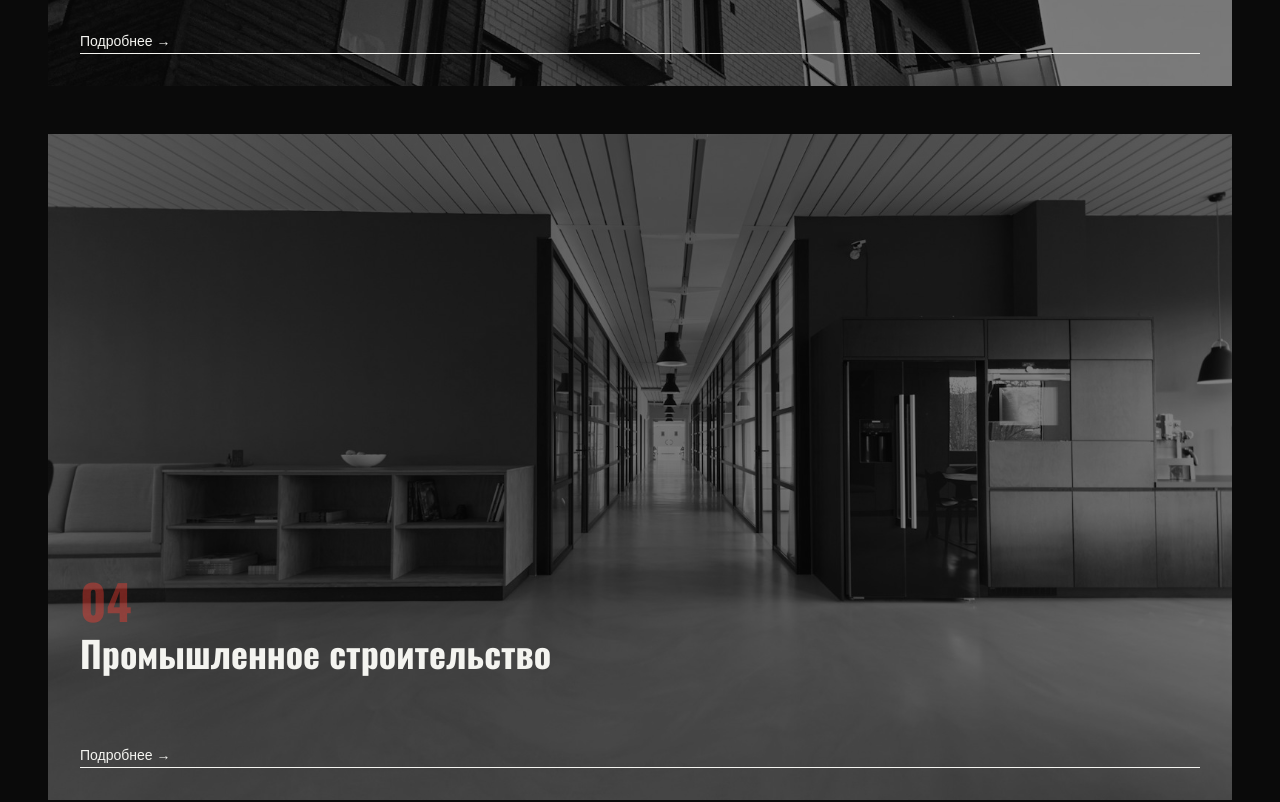
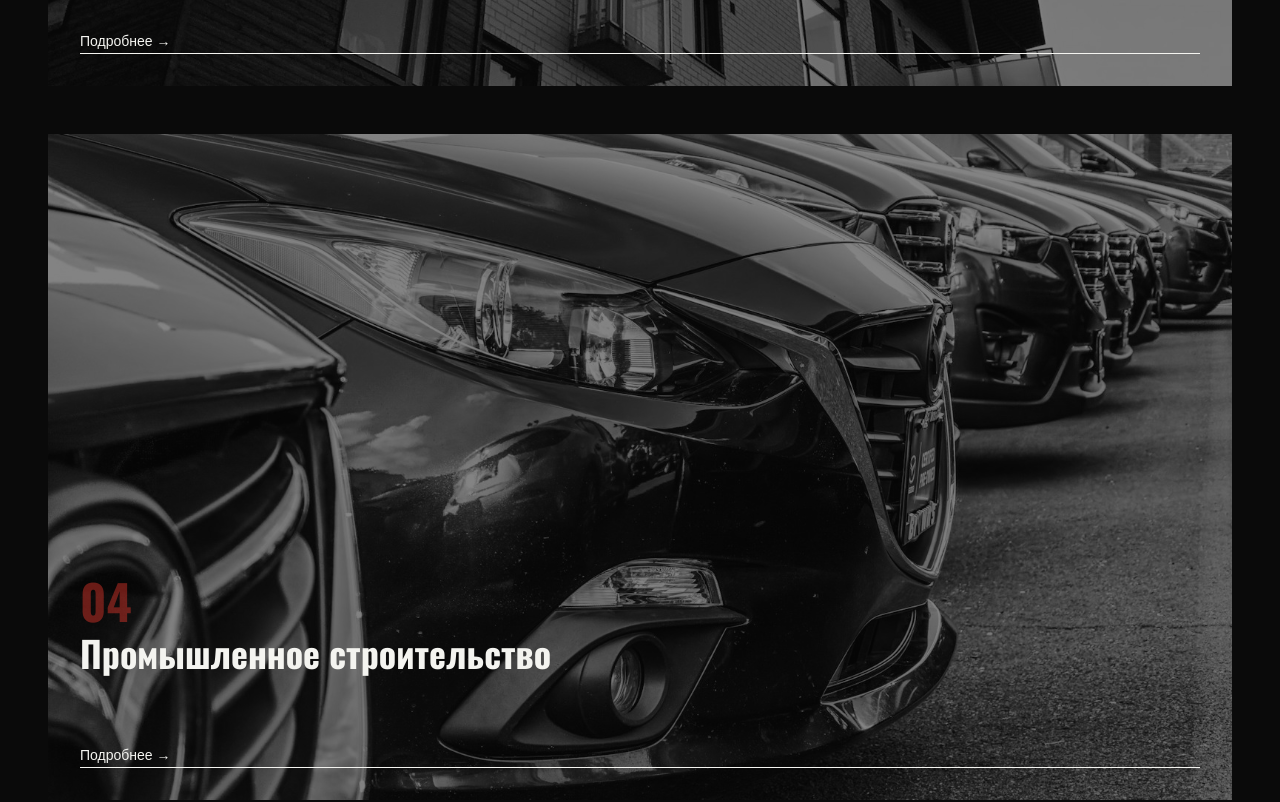
Before and after one commit to Pugmeister/ed-grupp, a React (Vite) app: page /services in a window 1280 px wide. Shown: the part 2360-3162 px from the top of the page. Built offline with nearby package versions, Linux system fonts and the light colour scheme; a web font is replaced by a local one.

Commit message:
Обновлены данные

```diff
--- a/src/data/news.js
+++ b/src/data/news.js
@@ -25,7 +25,7 @@ export const news = [
     title: 'Внедрение новых стандартов качества',
     date: '2025-12-10',
     excerpt: '[КРАТКОЕ ОПИСАНИЕ] Обновлённые процессы контроля на всех этапах строительства.',
-    image: 'https://images.unsplash.com/photo-1504307651254-35680f356fd0?w=800&q=80', // Внешнюю ссылку не трогаем!
+    image: img('images/office.jpg'),
     content: '[ПОЛНЫЙ ТЕКСТ НОВОСТИ] Placeholder.',
   },
 ]
--- a/src/data/services.js
+++ b/src/data/services.js
@@ -5,103 +5,185 @@ export const services = [
     id: 1,
     slug: 'logistics',
     title: 'Логистика',
-    shortDescription: 'Инфраструктура, которая двигает экономику. Складские комплексы класса А и индустриальные парки.',
-    description: '[ОПИСАНИЕ] Полный цикл проектирования и строительства логистических объектов: от концепции до ввода в эксплуатацию. Складские комплексы класса А, кросс-докинг, индустриальные парки.',
+    shortDescription:
+      'Склады класса А, которые принимают поток, а не просто «стоят у трассы». Логопарки для маркетплейсов, ритейла и дистрибуции.',
+    description:
+      'Главная специализация ED GRUPP — складская логистика полного цикла. От анализа участка и мастер-плана до доков, инженерии и ввода в эксплуатацию. Среди реализованных объектов — комплексы в Московской области, Екатеринбурге, Ростове-на-Дону и Краснодаре. Резиденты таких площадок — AliExpress, Ozon, X5, «Лента», Яндекс и другие. Считаем квадратные метры, сроки и инженерию так, чтобы объект зарабатывал с первого сезона, а не «доделывался» после сдачи.',
     image: img('images/logistics.jpg'),
     advantages: [
-      'Класс А объекты',
-      'BIM-проектирование',
-      'Соблюдение сроков',
-      'Инженерная инфраструктура',
+      'Склады и логопарки класса А',
+      'Участки от локальных хабов до 100+ га',
+      'Доки, дворы, сети — в одном контуре',
+      'Срок и качество в одном договоре',
     ],
     process: [
-      { step: '01', title: 'Анализ участка', text: 'Оценка локации, транспортной доступности и потенциала' },
-      { step: '02', title: 'Концепция', text: 'Мастер-план и финансовая модель' },
-      { step: '03', title: 'Проектирование', text: 'Рабочая документация и BIM' },
-      { step: '04', title: 'Строительство', text: 'Контроль качества и сроков' },
+      {
+        step: '01',
+        title: 'Анализ участка',
+        text: 'Локация, транспорт, рельеф, потенциал очередей застройки',
+      },
+      {
+        step: '02',
+        title: 'Концепция',
+        text: 'Мастер-план, типология корпусов, экономика проекта',
+      },
+      {
+        step: '03',
+        title: 'Проектирование',
+        text: 'Рабочая документация, инженерия, согласованные решения',
+      },
+      {
+        step: '04',
+        title: 'Строительство',
+        text: 'Возведение, сети, контроль качества и ввод',
+      },
     ],
     facts: [
-      { value: '[ЦИФРА]', label: 'Объектов' },
-      { value: '[ЦИФРА]', label: 'м² построено' },
-      { value: '[ЦИФРА]', label: 'Лет опыта' },
+      { value: '4+', label: 'Крупных логопарка' },
+      { value: '500+', label: 'тыс. м² складов' },
+      { value: '20+', label: 'Лет опыта' },
     ],
-    relatedProjects: ['logistics-complex-a', 'industrial-park'],
+    relatedProjects: [
+      'sklad-obuhovo-moskva',
+      'sklad-koltsovo-ekaterinburg',
+      'sklad-dorozhnyj-rostov',
+      'sklad-oktyabrskij-krasnodar',
+    ],
   },
   {
     id: 2,
     slug: 'commercial',
     title: 'Коммерция',
-    shortDescription: 'Точки притяжения. Офисные и торговые пространства, генерирующие стабильный денежный поток.',
-    description: '[ОПИСАНИЕ] Разработка и реализация коммерческих объектов: офисные центры, торговые пространства, mixed-use комплексы.',
+    shortDescription:
+      'Торговые и многофункциональные центры, где архитектура работает на поток и арендную историю — не на «красивую картинку».',
+    description:
+      'Строим коммерческую недвижимость под ключ: торговые центры, mixed-use, объекты с понятной ролью в городе. Пример — ТЦ «Сказка» в Краснодаре площадью 30 000 м²: семейный формат, полный цикл от концепции до сдачи. Для инвестора и оператора важны не слоганы, а конструктив, инженерия, зонирование и срок выхода на арендный поток.',
     image: img('images/commercial.jpg'),
     advantages: [
-      'Высокая арендная доходность',
-      'Современные стандарты',
-      'Гибкие планировки',
-      'Энергоэффективность',
+      'Торговые и МФК под ключ',
+      'Зонирование под реальный трафик',
+      'Инженерия и конструктив без сюрпризов',
+      'Один подрядчик на весь цикл',
     ],
     process: [
-      { step: '01', title: 'Исследование', text: 'Анализ спроса и конкурентной среды' },
-      { step: '02', title: 'Концепция', text: 'Функциональное зонирование' },
-      { step: '03', title: 'Реализация', text: 'Строительство и fit-out' },
-      { step: '04', title: 'Управление', text: 'Передача в эксплуатацию' },
+      {
+        step: '01',
+        title: 'Исследование',
+        text: 'Спрос, окружение, формат объекта',
+      },
+      {
+        step: '02',
+        title: 'Концепция',
+        text: 'Функции, потоки, экономика площадей',
+      },
+      {
+        step: '03',
+        title: 'Реализация',
+        text: 'Строительство, инженерия, подготовка к открытию',
+      },
+      {
+        step: '04',
+        title: 'Сдача',
+        text: 'Ввод в эксплуатацию и передача оператору',
+      },
     ],
     facts: [
-      { value: '[ЦИФРА]', label: 'Объектов' },
-      { value: '[ЦИФРА]', label: 'м²' },
-      { value: '[ЦИФРА]', label: 'Клиентов' },
+      { value: '30 тыс.', label: 'м² ТЦ «Сказка»' },
+      { value: '1', label: 'Подрядчик на цикл' },
+      { value: '20+', label: 'Лет на рынке' },
     ],
-    relatedProjects: ['commercial-center'],
+    relatedProjects: ['tts-skazka-krasnodar'],
   },
   {
     id: 3,
     slug: 'residential',
     title: 'Жилищное строительство',
-    shortDescription: 'Современные жилые пространства с продуманной инфраструктурой и качеством жизни.',
-    description: '[ОПИСАНИЕ] Строительство жилых комплексов различного класса. От концепции до передачи ключей.',
+    shortDescription:
+      'Жилые комплексы, в которых инженерия и среда продуманы до сдачи — а не «добавятся потом».',
+    description:
+      'Возводим жильё разного класса: от элитного дома с подземным паркингом в центре Краснодара до многосекционных комплексов в Волгограде. ЖК «Сказка», «Галактика», «Новый», «Снегири» — объекты, где важны не только фасады, но и сети, паркинг, двор и срок передачи ключей. Тот же подход к графику и качеству, что на складских и коммерческих площадках.',
     image: img('images/residential.jpg'),
     advantages: [
-      'Комфортная среда',
-      'Развитая инфраструктура',
-      'Качественные материалы',
-      'Соблюдение сроков сдачи',
+      'Комплексы и дома разного класса',
+      'Подземные паркинги и инженерия',
+      'Среда, которую не стыдно сдать',
+      'Дисциплина сроков передачи',
     ],
     process: [
-      { step: '01', title: 'Градостроительство', text: 'Анализ территории и мастер-план' },
-      { step: '02', title: 'Архитектура', text: 'Проектирование жилых секций' },
-      { step: '03', title: 'Строительство', text: 'Возведение и инженерия' },
-      { step: '04', title: 'Сдача', text: 'Благоустройство и передача' },
+      {
+        step: '01',
+        title: 'Градостроительство',
+        text: 'Участок, ограничения, сценарий застройки',
+      },
+      {
+        step: '02',
+        title: 'Архитектура',
+        text: 'Секции, планировки, конструктив',
+      },
+      {
+        step: '03',
+        title: 'Строительство',
+        text: 'Каркас, инженерия, отделка мест общего пользования',
+      },
+      {
+        step: '04',
+        title: 'Сдача',
+        text: 'Благоустройство, ввод, передача ключей',
+      },
     ],
     facts: [
-      { value: '[ЦИФРА]', label: 'м² жилья' },
-      { value: '[ЦИФРА]', label: 'Квартир' },
-      { value: '[ЦИФРА]', label: 'Жителей' },
+      { value: '4+', label: 'Жилых комплекса' },
+      { value: '17', label: 'Этажей в «Снегирях»' },
+      { value: '20+', label: 'Лет опыта' },
     ],
-    relatedProjects: ['residential-complex'],
+    relatedProjects: [
+      'zhk-skazka-krasnodar',
+      'zhk-galaktika-volgograd',
+      'zhk-novyj-volgograd',
+      'zhk-snegiri-volgograd',
+    ],
   },
   {
     id: 4,
     slug: 'industrial',
     title: 'Промышленное строительство',
-    shortDescription: 'Производственные объекты, цеха, инженерные сооружения и промышленная инфраструктура.',
-    description: '[ОПИСАНИЕ] Полный цикл проектирования и строительства промышленных объектов: производственные корпуса, цеха, инженерные сети, объекты инфраструктуры.',
-    image: img('images/office.jpg'),
+    shortDescription:
+      'Цеха и корпуса под технологию заказчика — не универсальный ангар «на все случаи».',
+    description:
+      'Промышленные объекты для ED GRUPP — продолжение экспертизы в крупных каркасных зданиях. Производственные корпуса, цеха, склады при заводе, инженерные сети: проектируем и строим под нагрузку, регламент и этапность запуска. Полный цикл — от ТЗ и площадки до пуска. Без размытой границы «это уже не наша зона».',
+    image: img('images/warehouse.jpg'),
     advantages: [
-      'Сложные инженерные решения',
-      'Соблюдение промышленных норм',
-      'BIM и точное планирование',
+      'Корпуса и цеха под процесс',
+      'Инженерные сети по ТЗ производства',
+      'Каркас, нагрузки, этапный ввод',
       'Контроль сроков и бюджета',
     ],
     process: [
-      { step: '01', title: 'Анализ', text: 'Техническое задание, требования производства и площадки' },
-      { step: '02', title: 'Проектирование', text: 'Архитектурные и инженерные решения' },
-      { step: '03', title: 'Строительство', text: 'Возведение и монтаж оборудования' },
-      { step: '04', title: 'Сдача', text: 'Пусконаладка и ввод в эксплуатацию' },
+      {
+        step: '01',
+        title: 'Анализ',
+        text: 'ТЗ, технология, площадка, ограничения',
+      },
+      {
+        step: '02',
+        title: 'Проектирование',
+        text: 'Архитектура, конструктив, инженерия',
+      },
+      {
+        step: '03',
+        title: 'Строительство',
+        text: 'Возведение, сети, подготовка под оборудование',
+      },
+      {
+        step: '04',
+        title: 'Сдача',
+        text: 'Пусконаладка контуров и ввод в эксплуатацию',
+      },
     ],
     facts: [
-      { value: '[ЦИФРА]', label: 'Объектов' },
-      { value: '[ЦИФРА]', label: 'м²' },
-      { value: '[ЦИФРА]', label: 'Лет опыта' },
+      { value: '1 млн+', label: 'м² суммарно по компании' },
+      { value: '20+', label: 'Лет на рынке' },
+      { value: '100%', label: 'Полный цикл' },
     ],
     relatedProjects: [],
   },
```
Also changed, not shown: src/data/regions.js (+8 -0 lines).
